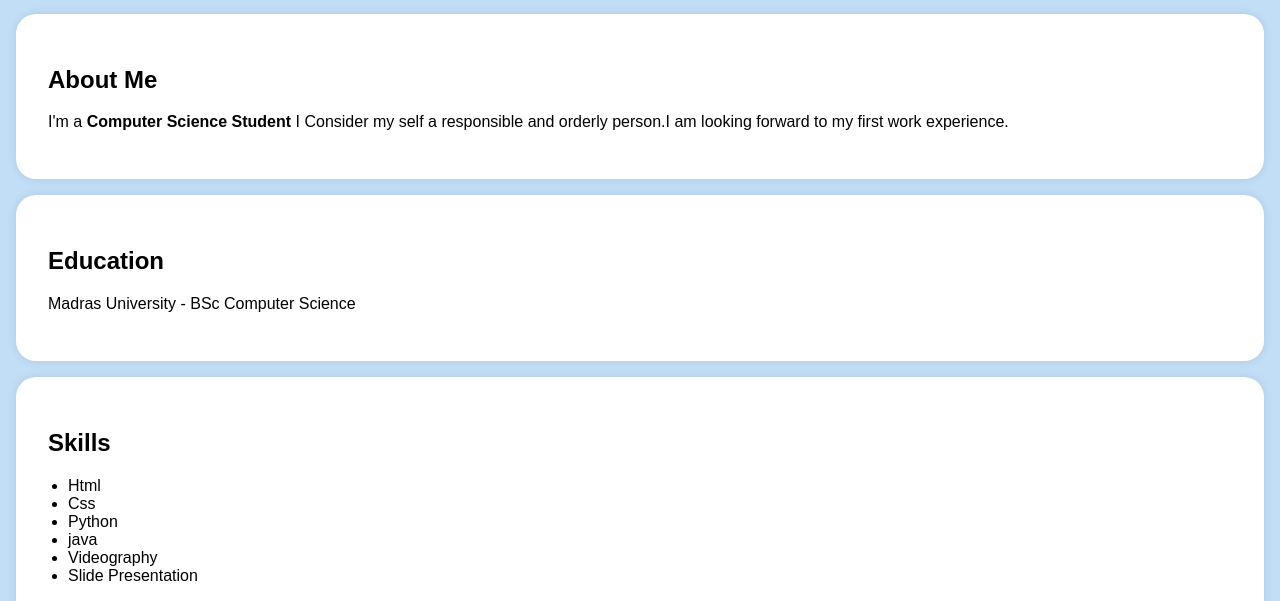
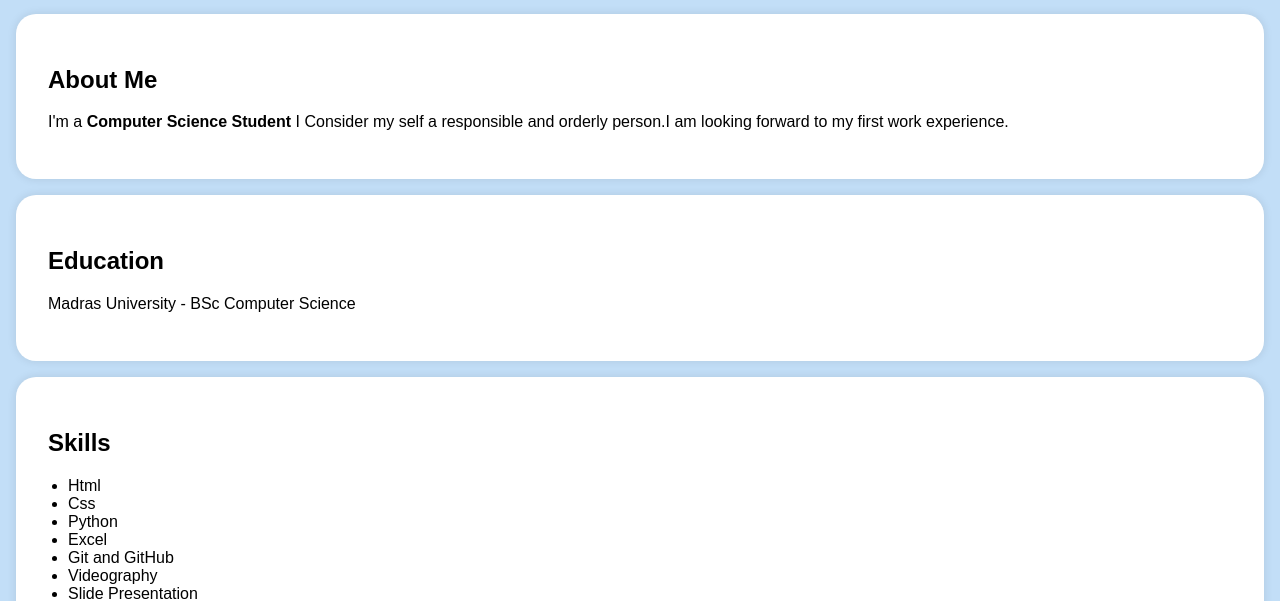
Before and after one commit to Deepika022005/digital-portfolio-, a plain HTML site: page index.html in a window 1280 px wide. Shown: the part 233-834 px from the top of the page. Drawn offline with Linux system fonts and the light colour scheme.

Commit message:
Update index.html

```diff
--- a/index.html
+++ b/index.html
@@ -138,7 +138,8 @@
                 <li>Html</li>
                 <li>Css</li>
                 <li>Python</li>
-                <li>java</li>
+                <li>Excel</li>
+                <li>Git and GitHub</li>
                 <li>Videography</li>
                 <li>Slide Presentation</li>
             </ul>
```
